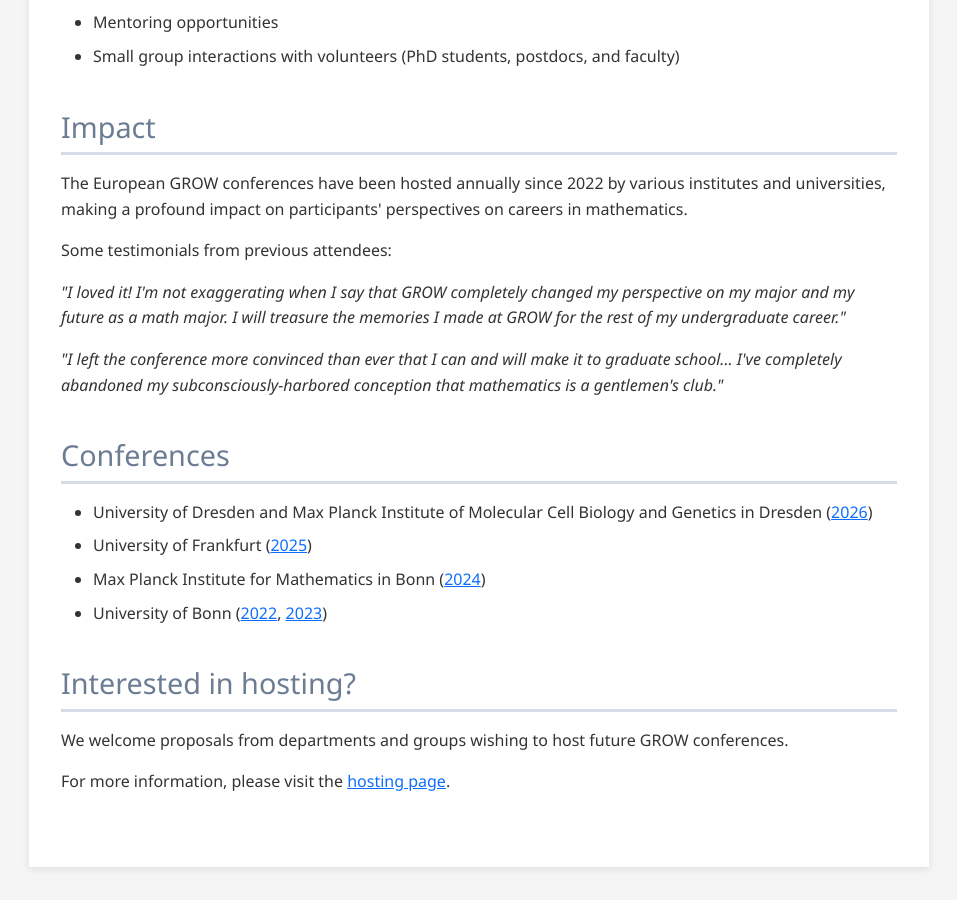
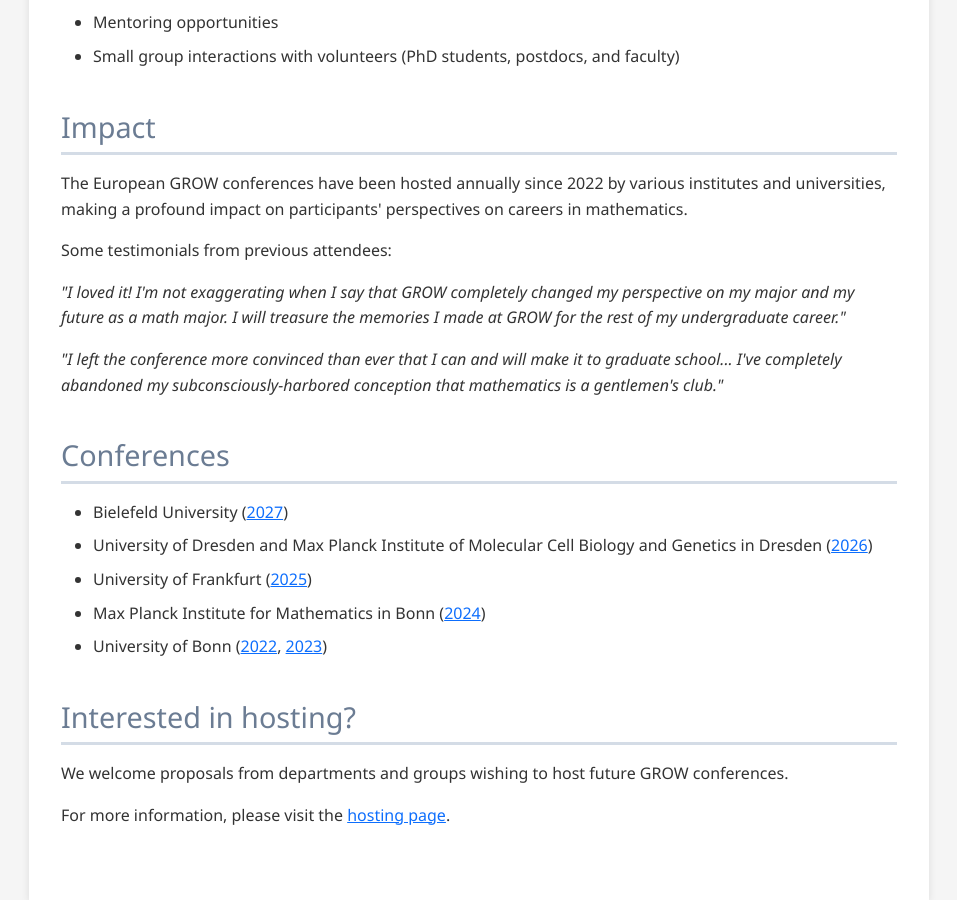
Before and after one commit to GROW-Europe/grow-europe.github.io, a Jekyll site: the page built from index.html, in a window 1280 px wide and 900 px high, scrolled down 1403 px. Shown: the whole window, without its empty margins (161-1118 px from the left). Built offline with Jekyll 4.4.1, drawn with Linux system fonts in a browser that asks for light colours; a script that is not in the unit is left out; before the commit the page ends 2270 px from its top, so only the background shows below that.

Commit message:
Update index.html

```diff
--- a/index.html
+++ b/index.html
@@ -95,6 +95,10 @@ layout: default
   <h2>Conferences</h2>
   <ul class="conference-list">
     <li>
+      Bielefeld University
+      (<a href="https://sites.google.com/view/grow2027bielefeld/home">2027</a>)
+    </li>
+    <li>
       University of Dresden and Max Planck Institute of Molecular Cell Biology and Genetics in Dresden
       (<a href="https://plan.events.mpg.de/event/588/overview">2026</a>)
     </li>
```
